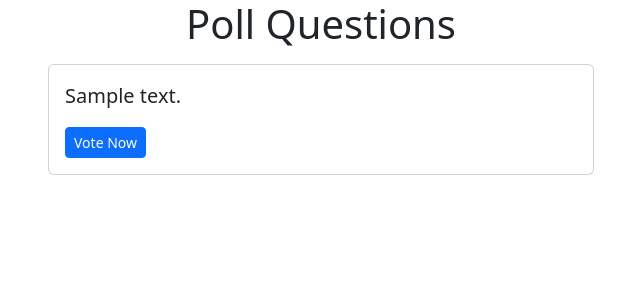
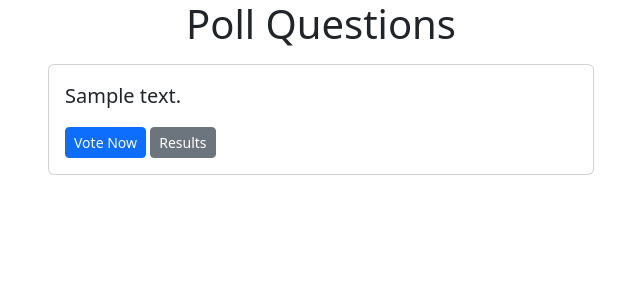
Before and after one commit to Alvintol/polling-app, a Django app: page /polls/ in a window 1280 px wide. Shown: the top 300 px of the page, without its empty margins (319-959 px from the left). Run offline with Django 4.2, Linux system fonts and the light colour scheme; tables that the repository leaves empty hold one stand-in row (values such as "Sample post").

Commit message:
adds results button to html

```diff
--- a/polls/urls.py
+++ b/polls/urls.py
@@ -4,5 +4,6 @@ from . import views
 app_name = 'polls'
 urlpatterns = [
    path('', views.index, name='index'),
-   path('<int:question_id>', views.detail, name='detail')
+   path('<int:question_id>/', views.detail, name='detail'),
+   path('<int:question_id>/results', views.results, name='results')
 ]
--- a/polls/views.py
+++ b/polls/views.py
@@ -20,6 +20,6 @@ def detail(request, question_id):
         raise Http404('Question does not exist')
     return render(request, 'polls/results.html', {'question': question})
 
-def result(request, question_id):
+def results(request, question_id):
     question = get_object_or_404(Question, pk=question_id)
     return render(request, 'polls.results.html', {'question': question})
--- a/templates/polls/index.html
+++ b/templates/polls/index.html
@@ -9,7 +9,7 @@
             {{question.question_text}}
           </p>
           <a href="{% url 'polls:detail' question.id %}" class="btn btn-primary btn-sm">Vote Now</a>
-          {% comment %} <a href="{% url 'polls:results' question.id %}" class="btn btn-secondary btn-sm">Results</a> {% endcomment %}
+          <a href="{% url 'polls:results' question.id %}" class="btn btn-secondary btn-sm">Results</a>
         </div>
       </div>
     {%endfor%}
```
